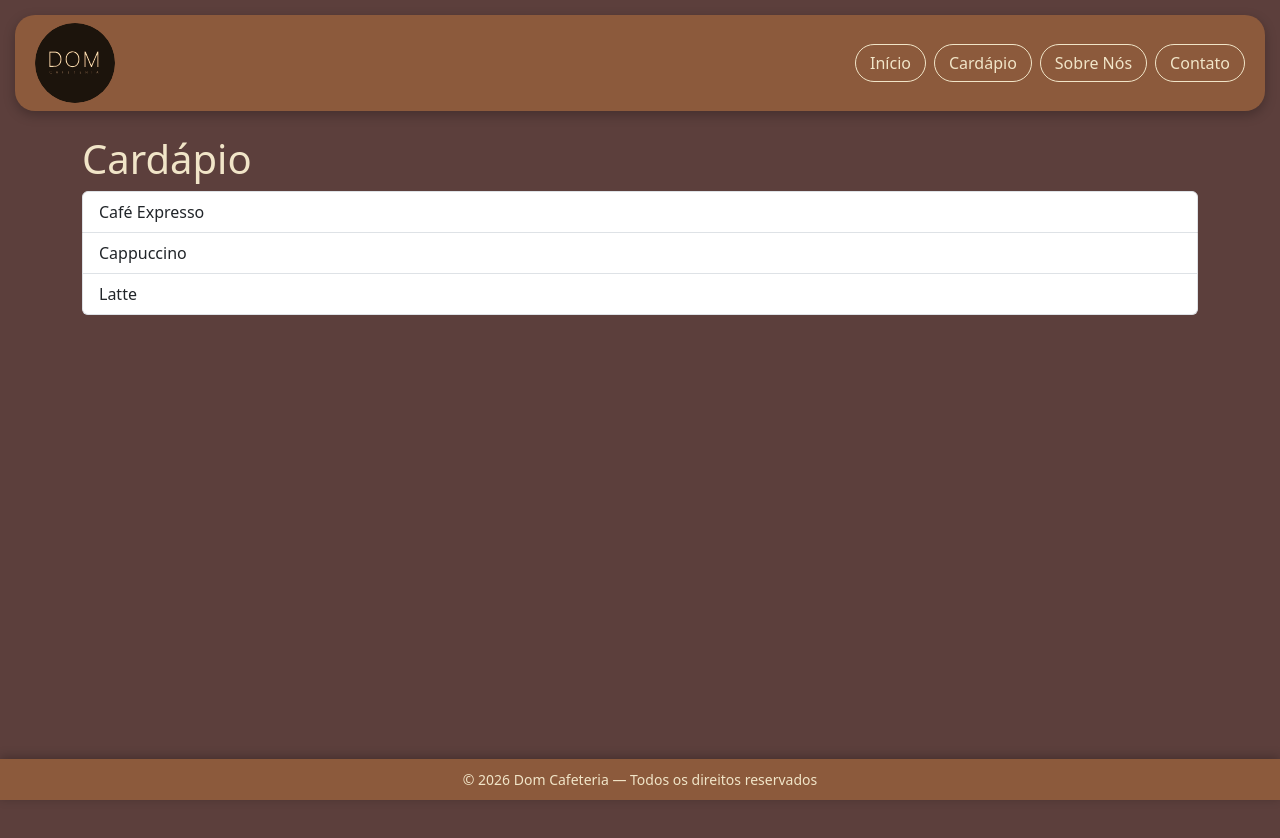
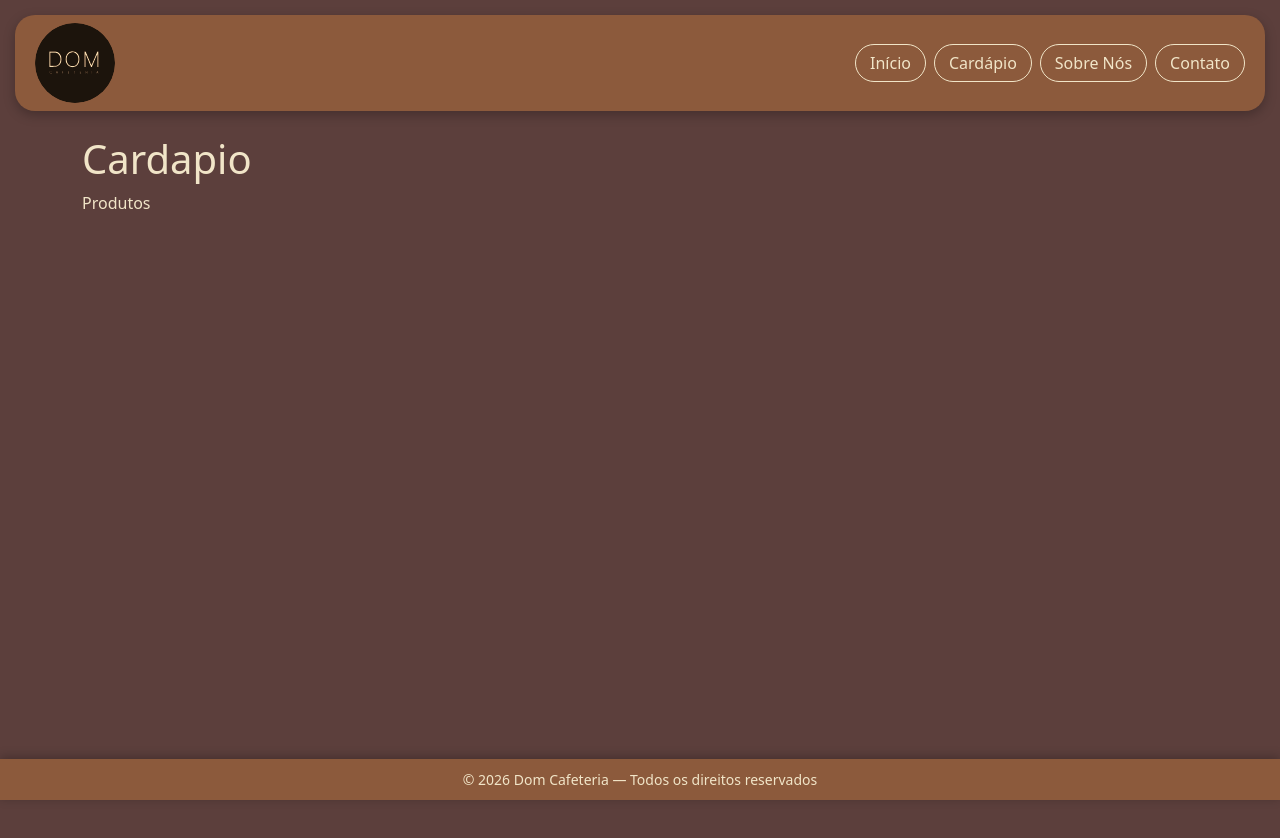
Before and after one commit to victorvvdev/DomCafeteria, a React (Vite) app in the folder Dom-Cafeteria/: page /cardapio in a window 1280 px wide. Shown: the top 838 px of the page. Built offline with nearby package versions, Linux system fonts and the light colour scheme.

Commit message:
feat: adiciona estrutura com pages, components, routes e navbar

```diff
--- a/Dom-Cafeteria/src/app.jsx
+++ b/Dom-Cafeteria/src/app.jsx
@@ -1,81 +1,14 @@
-import { BrowserRouter, Routes, Route, Link } from "react-router-dom";
+import { BrowserRouter } from "react-router-dom";
+import Navbar from "./components/Navbar";
+import AppRoutes from "./routes/AppRoutes";
 
-// Páginas
-function Inicio() {
-  return (
-    <div>
-      <h1>Dom Cafeteria</h1>
-      <p>Bem-vindo à melhor cafeteria!</p>
-    </div>
-  );
-}
-
-function Cardapio() {
-  return (
-    <div>
-      <h1>Cardápio</h1>
-      <ul className="list-group">
-        <li className="list-group-item">Café Expresso</li>
-        <li className="list-group-item">Cappuccino</li>
-        <li className="list-group-item">Latte</li>
-      </ul>
-    </div>
-  );
-}
-
-function SobreNos() {
-  return (
-    <div>
-      <h1>Sobre Nós</h1>
-      <p>Somos apaixonados por café</p>
-    </div>
-  );
-}
-
-function Contato() {
-  return (
-    <div>
-      <h1>Contato</h1>
-      <p>Entre em contato conosco!</p>
-    </div>
-  );
-}
-
-// Navbar
 export default function App() {
   return (
     <BrowserRouter>
-      <nav className="navbar navbar-custom d-flex justify-content-between align-items-center">
-
-        <div className="d-flex align-items-center nav-logo">
-          <img
-            src="logo.svg"
-            alt="Logo"
-            style={{
-              width: "80px",
-              height: "80px",
-              borderRadius: "50%",
-              objectFit: "cover",
-            }}
-          />
-        </div>
-
-        <div className="nav-buttons">
-          <Link className="btn-custom me-2" to="/">Início</Link>
-          <Link className="btn-custom me-2" to="/cardapio">Cardápio</Link>
-          <Link className="btn-custom me-2" to="/sobre">Sobre Nós</Link>
-          <Link className="btn-custom" to="/contato">Contato</Link>
-        </div>
-
-      </nav>
+      <Navbar />
 
       <div className="container mt-4">
-        <Routes>
-          <Route path="/" element={<Inicio />} />
-          <Route path="/cardapio" element={<Cardapio />} />
-          <Route path="/sobre" element={<SobreNos />} />
-          <Route path="/contato" element={<Contato />} />
-        </Routes>
+        <AppRoutes />
       </div>
 
       <footer className="footer-fixed">
--- /dev/null
+++ b/Dom-Cafeteria/src/components/Navbar.jsx
@@ -0,0 +1,30 @@
+import { Link } from "react-router-dom";
+import logo from "../assets/logo.svg";
+
+function Navbar() {
+  return (
+    <nav className="navbar navbar-custom d-flex justify-content-between align-items-center">
+      <div className="d-flex align-items-center nav-logo">
+        <img
+          src={logo}
+          alt="Logo"
+          style={{
+            width: "80px",
+            height: "80px",
+            borderRadius: "50%",
+            objectFit: "cover",
+          }}
+        />
+      </div>
+
+      <div className="nav-buttons">
+        <Link className="btn-custom me-2" to="/">Início</Link>
+        <Link className="btn-custom me-2" to="/cardapio">Cardápio</Link>
+        <Link className="btn-custom me-2" to="/sobre">Sobre Nós</Link>
+        <Link className="btn-custom" to="/contato">Contato</Link>
+      </div>
+    </nav>
+  );
+}
+
+export default Navbar;
--- /dev/null
+++ b/Dom-Cafeteria/src/pages/Cardapio.jsx
@@ -0,0 +1,10 @@
+function Cardapio() {
+  return (
+    <div>
+      <h1>Cardapio</h1>
+      <p>Produtos</p>
+    </div>
+  );
+}
+
+export default Cardapio;
--- /dev/null
+++ b/Dom-Cafeteria/src/pages/Contato.jsx
@@ -0,0 +1,10 @@
+function Contato() {
+  return (
+    <div>
+      <h1>Contato</h1>
+      <p>Entre em contato conosco!</p>
+    </div>
+  );
+}
+
+export default Contato;
--- /dev/null
+++ b/Dom-Cafeteria/src/pages/Inicio.jsx
@@ -0,0 +1,10 @@
+function Inicio() {
+  return (
+    <div>
+      <h1>Dom Cafeteria</h1>
+      <p>Bem-vindo à melhor cafeteria!</p>
+    </div>
+  );
+}
+
+export default Inicio;
--- /dev/null
+++ b/Dom-Cafeteria/src/pages/SobreNos.jsx
@@ -0,0 +1,10 @@
+function SobreNos() {
+  return (
+    <div>
+      <h1>Sobre Nós</h1>
+      <p>Somos apaixonados por café.</p>
+    </div>
+  );
+}
+
+export default SobreNos;
--- /dev/null
+++ b/Dom-Cafeteria/src/routes/AppRoutes.jsx
@@ -0,0 +1,18 @@
+import { Routes, Route } from "react-router-dom";
+import Inicio from "../pages/Inicio";
+import Cardapio from "../pages/Cardapio";
+import SobreNos from "../pages/SobreNos";
+import Contato from "../pages/Contato";
+
+function AppRoutes() {
+  return (
+    <Routes>
+      <Route path="/" element={<Inicio />} />
+      <Route path="/cardapio" element={<Cardapio />} />
+      <Route path="/sobre" element={<SobreNos />} />
+      <Route path="/contato" element={<Contato />} />
+    </Routes>
+  );
+}
+
+export default AppRoutes;
```
Also changed, not shown: Dom-Cafeteria/src/assets/logo.svg (renamed from Dom-Cafeteria/logo.svg), 1 other file (tests, documents, lock files or other folders).
